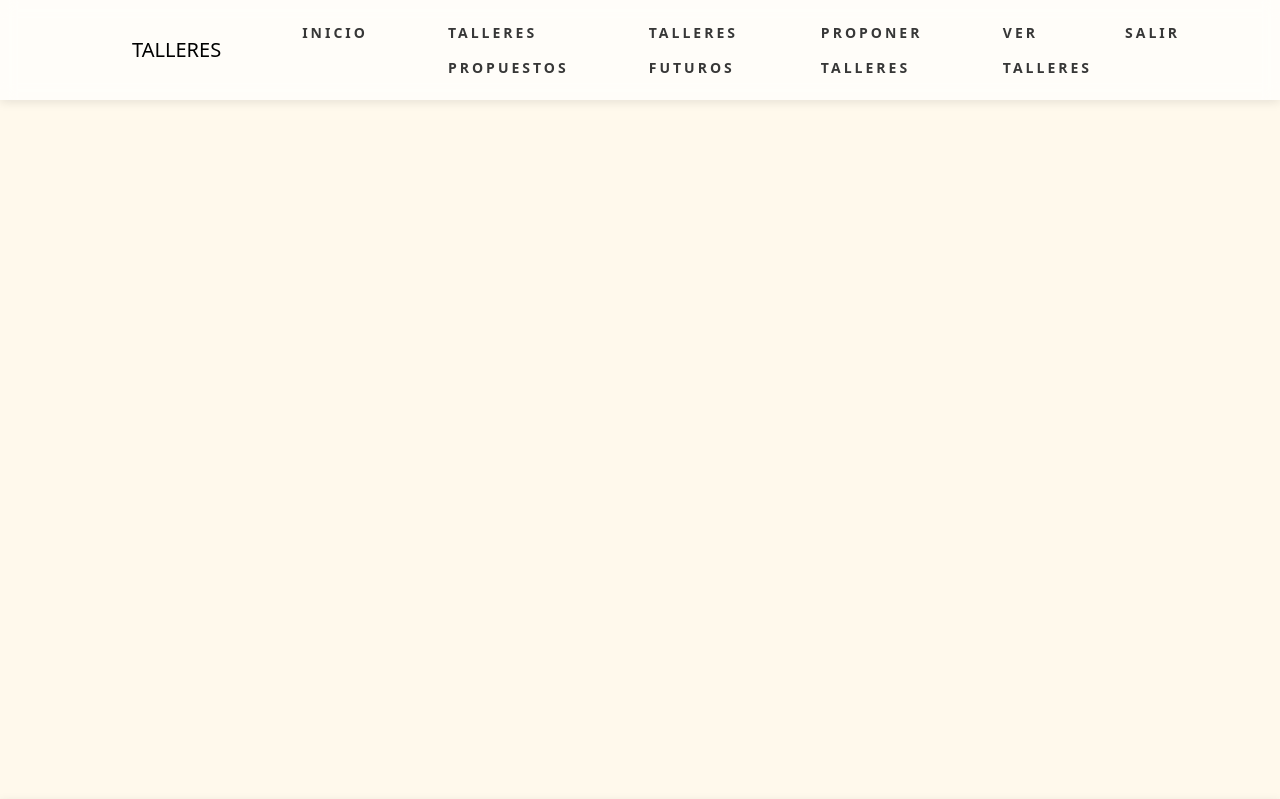
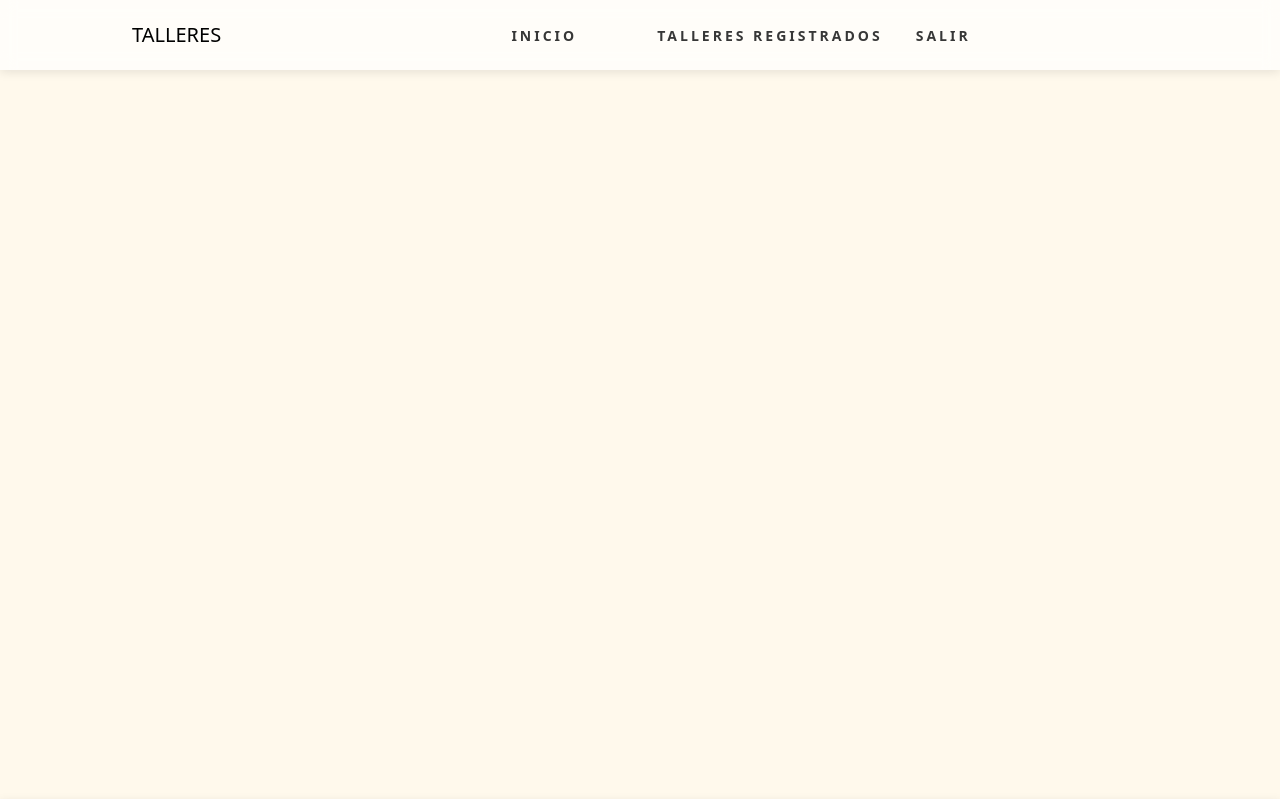
Before and after one commit to P4ulGM/CER3-LP-TalleresVecinos, a Django app: page / in a window 1280 px wide. Shown: the top 799 px of the page. Run offline with Django 5.2, Linux system fonts and the light colour scheme; a user stored in the database is signed in.

Commit message:
requerimientos 1 4 5

```diff
--- a/talleresvecinosAPP/templates/app/base.html
+++ b/talleresvecinosAPP/templates/app/base.html
@@ -22,31 +22,24 @@
 
             <div class="collapse navbar-collapse justify-content-end" id="mi-menu">
                 <ul class="navbar-nav mx-auto">
-                <li class="nav-item">
-                  <a class="nav-link active" href="#">Inicio</a>
-                </li>
-                <li class="nav-item">
-                  <a class="nav-link active" href="#">Talleres Propuestos</a>
-                </li>
-                <li class="nav-item">
-                  <a class="nav-link active" href="#">Talleres Futuros</a>
-                </li>
+                  <li class="nav-item">
+                    <a class="nav-link active" href="#">Inicio</a>
+                  </li>
+
                 {% if request.user.is_authenticated %}
+                    <li class="nav-item">
+                      <a class="nav-link active" href="{% url 'taller_registrado' %}">Talleres Registrados</a>
                     </li>
                     <li class="nav-item">
-                      <a class="nav-link active" href="#">Proponer Talleres</a>
+                      <form method="post" action="{% url 'logout' %}" style="display:inline;">
+                          {% csrf_token %}
+                          <button type="submit" class="nav-link btn btn-link btn-logout">Salir</button>
+                      </form>
                     </li>
-                    </li>
+                {% else %}
                     <li class="nav-item">
                       <a class="nav-link active" href="{% url 'ver_talleres' %}">Ver Talleres</a>
                     </li>
-                    <li class="nav-item">
-                        <form method="post" action="{% url 'logout' %}" style="display:inline;">
-                            {% csrf_token %}
-                            <button type="submit" class="nav-link btn btn-link btn-logout">Salir</button>
-                        </form>
-                    </li>
-                {% else %}
                     <li class="nav-item">
                         <a class="nav-link" href="{% url 'login' %}">Ingresar</a>
                     </li>
@@ -74,7 +67,6 @@
 
    <!-- Bootstrap JS -->
   <script src="https://cdn.jsdelivr.net/npm/bootstrap@5.3.2/dist/js/bootstrap.bundle.min.js"></script>
-  <script src="js/index.js"></script>
 </body>
 
 </html>
--- a/talleresvecinosAPP/urls.py
+++ b/talleresvecinosAPP/urls.py
@@ -1,5 +1,5 @@
 from django.urls import path, include
-from .views import home, register, ver_talleres
+from .views import home, register, ver_talleres, taller_registrado
 
 from rest_framework import routers
 from .api import TallerViewSet, ProfesorViewSet, LugarViewSet, CategoriaViewSet
@@ -16,5 +16,6 @@ urlpatterns = [
     path('', home, name='home'),
     path('register/', register, name='register'),
     path('ver_talleres/', ver_talleres, name='ver_talleres'),
+    path('taller_registrado/', taller_registrado, name='taller_registrado'),
     path('api/', include(router.urls)),
 ]
--- a/talleresvecinosAPP/views.py
+++ b/talleresvecinosAPP/views.py
@@ -37,7 +37,7 @@ def ver_talleres(request):
         # Construir la URL de la API con filtros
         api_url = f"{request.build_absolute_uri('/api/talleres/')}"
         params = {
-            'estado': 'aceptado'  # Filtrar solo talleres aceptados
+            'estado__in': 'aceptado,pendiente'  # Filtrar múltiples estados
         }
 
         if categoria_id:
@@ -66,3 +66,13 @@ def ver_talleres(request):
         'categoria_seleccionada': categoria_id
     }
     return render(request, 'app/ver_talleres.html', context)
+
+def taller_registrado(request):
+    """
+    Vista que redirecciona a la API de talleres
+    """
+    # Construir la URL completa de la API
+    api_url = request.build_absolute_uri('/api/talleres/')
+
+    # Redireccionar a la API
+    return redirect(api_url)
```
Also changed, not shown: db.sqlite3.
